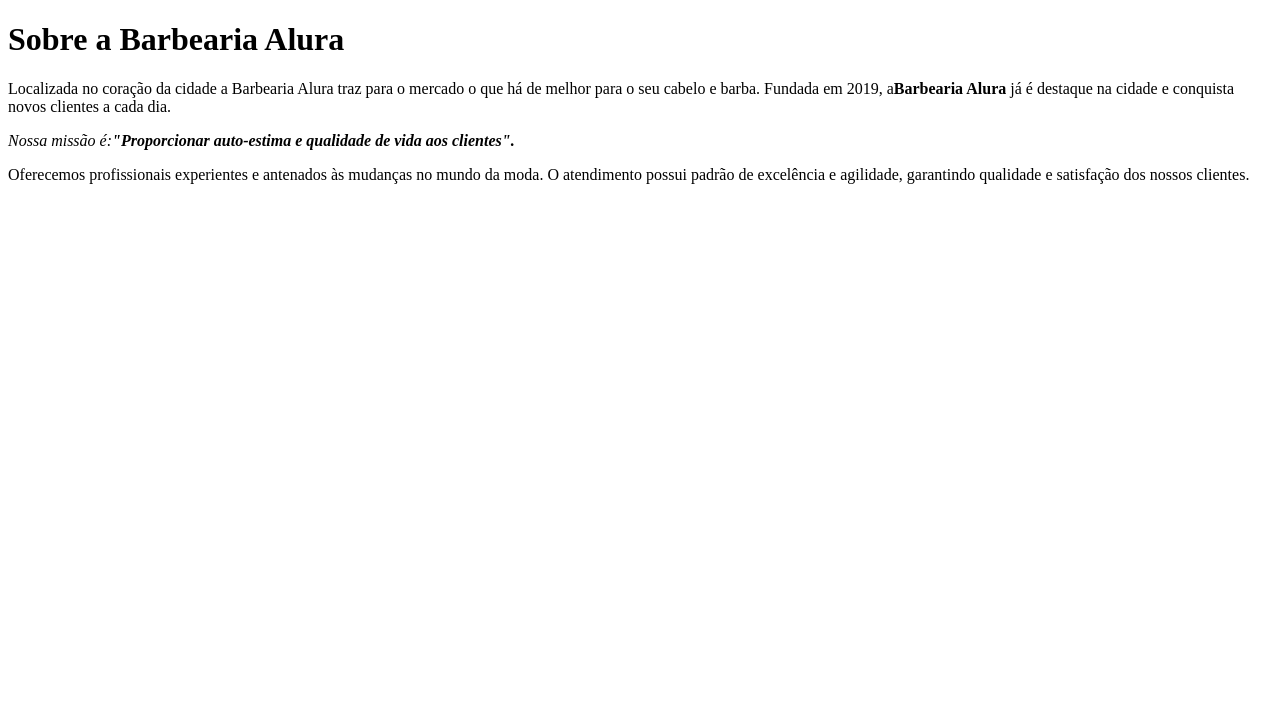
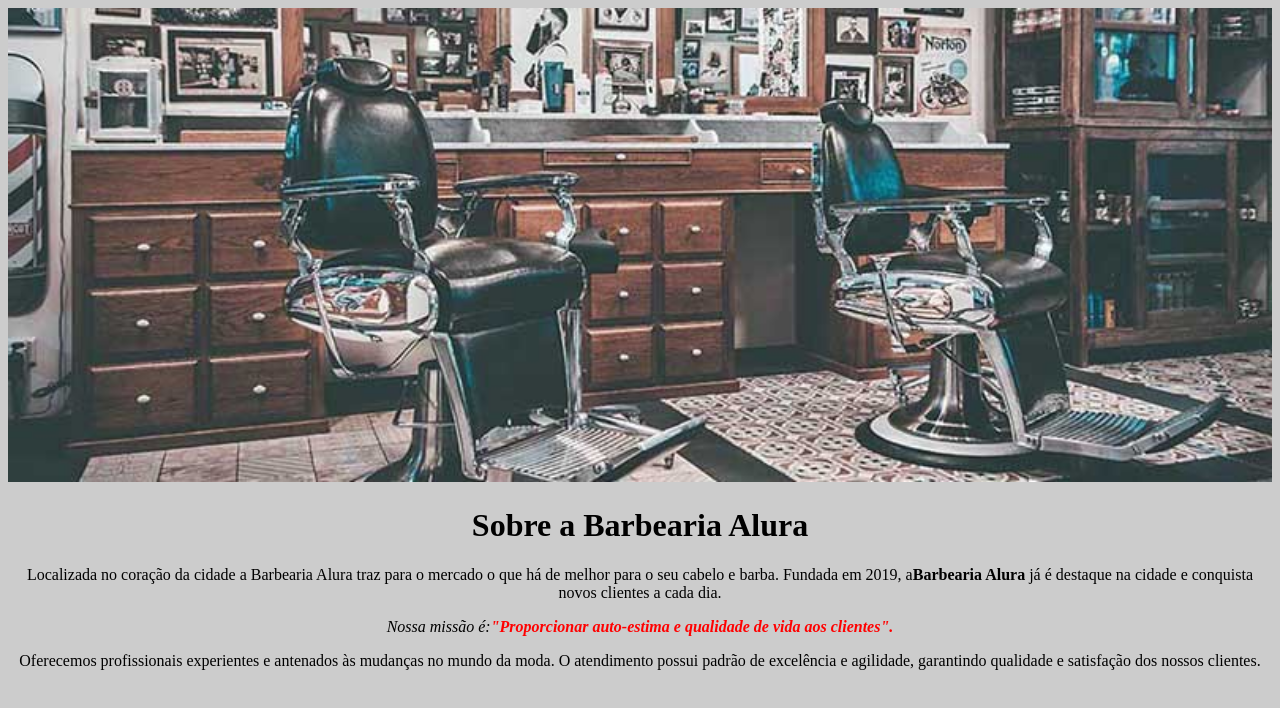
Before and after one commit to VictoriaCardos/BarbeariaAlura, a plain HTML site: page index.html in a window 1280 px wide. Drawn offline with Linux system fonts and the light colour scheme.

Commit message:
Separei os conteúdos e as informações

```diff
--- a/index.html
+++ b/index.html
@@ -4,9 +4,11 @@
   <meta charset="UTF-8">
   <meta http-equiv="X-UA-Compatible" content="IE=edge">
   <meta name="viewport" content="width=device-width, initial-scale=1.0">
+  <link rel="stylesheet" href="style.css">
   <title>Barbearia Alura</title>
 </head>
 <body>
+  <img id="banner" src="banner.jpg" alt="banner" srcset="">
   <h1>Sobre a Barbearia Alura</h1>
 
   <p>Localizada no coração da cidade a Barbearia Alura traz para o mercado o que há de melhor para o seu cabelo e barba.
--- /dev/null
+++ b/style.css
@@ -0,0 +1,23 @@
+body {
+  background: #CCCCCC
+}
+
+#banner {
+  width: 100%;
+}
+
+h1 {
+  text-align: center
+}
+
+p {
+  text-align: center;
+}
+
+#missao {
+  font-size: 20px
+}
+
+em strong {
+  color: #FF0000;
+}
```
Also changed, not shown: banner.jpg (added).
